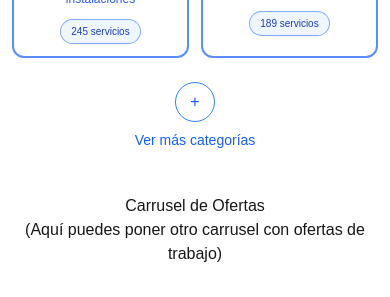
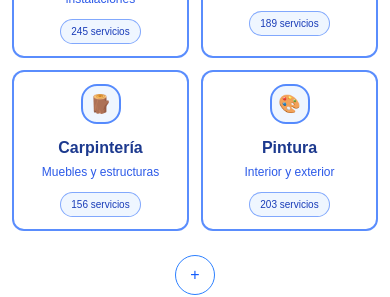
Before and after one commit to robertgt0/alquiler_front, a Next.js app: page / in a window 390 px wide. Shown: the part 1033-1330 px from the top of the page. Built offline with nearby package versions, Linux system fonts and the light colour scheme.

Commit message:
feat: mejora de la parte responsiva, visualizacion de 4 categorias en pantalla movil (Jairo Gael)

```diff
--- a/src/app/componentes/ListaCategorias/ListaCategorias.tsx
+++ b/src/app/componentes/ListaCategorias/ListaCategorias.tsx
@@ -52,7 +52,12 @@ export default function ListaCategorias({
 
   // establece visibles según filasIniciales x porFila
   useEffect(() => {
-    setVisible(Math.min(categorias.length, filasIniciales * porFila));
+    // calcula el número base de tarjetas visibles
+    const base = filasIniciales * porFila; // por ejemplo 2*1=2 en móvil
+    // si está en móvil (1 tarjeta por fila), fuerza un mínimo de 4
+    const minimoMovil = porFila === 1 ? 4 : base;
+    // muestra al menos 4 en móvil o el total si hay menos
+    setVisible(Math.min(categorias.length, Math.max(minimoMovil, base)));
   }, [categorias.length, porFila, filasIniciales]);
 
   const hayMas = visible < categorias.length;
```
